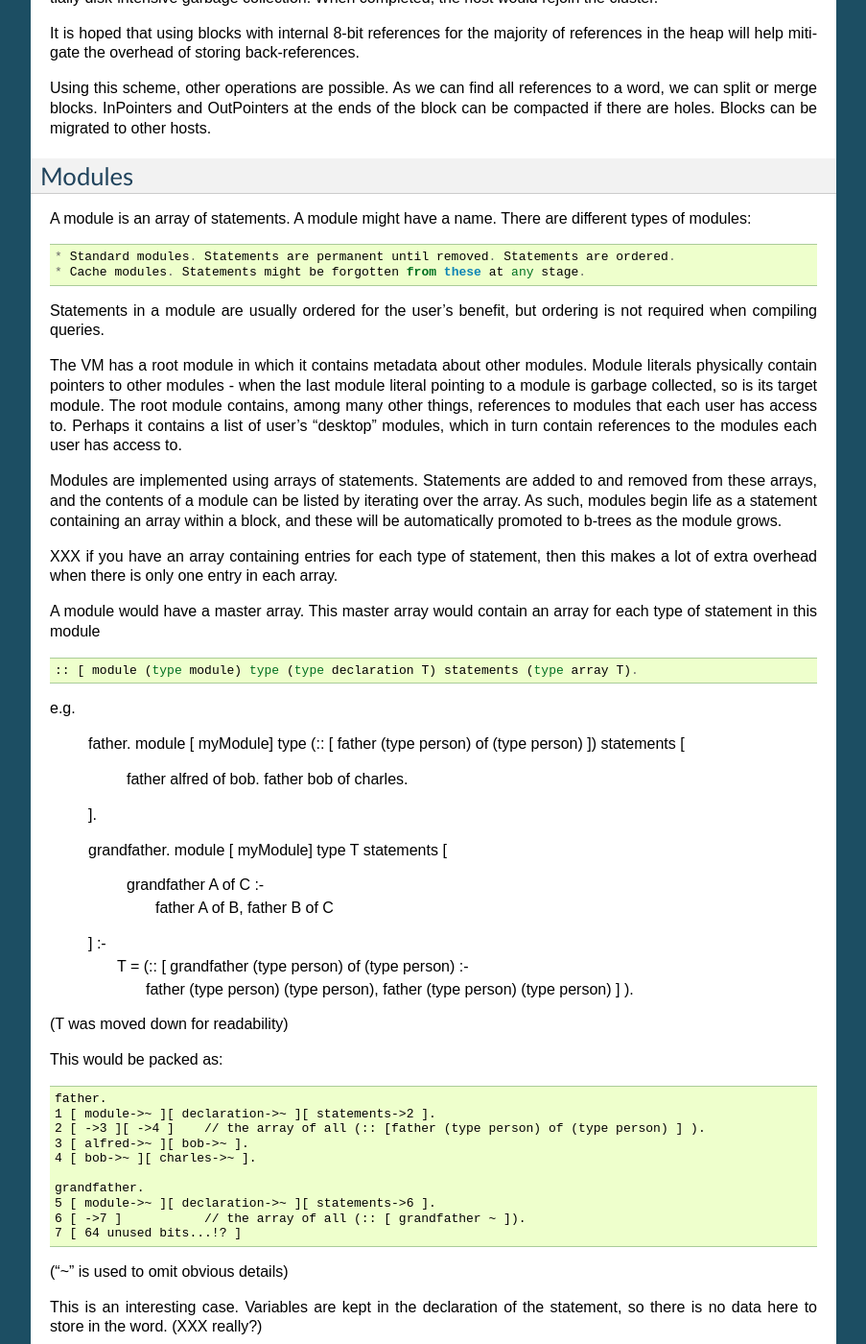
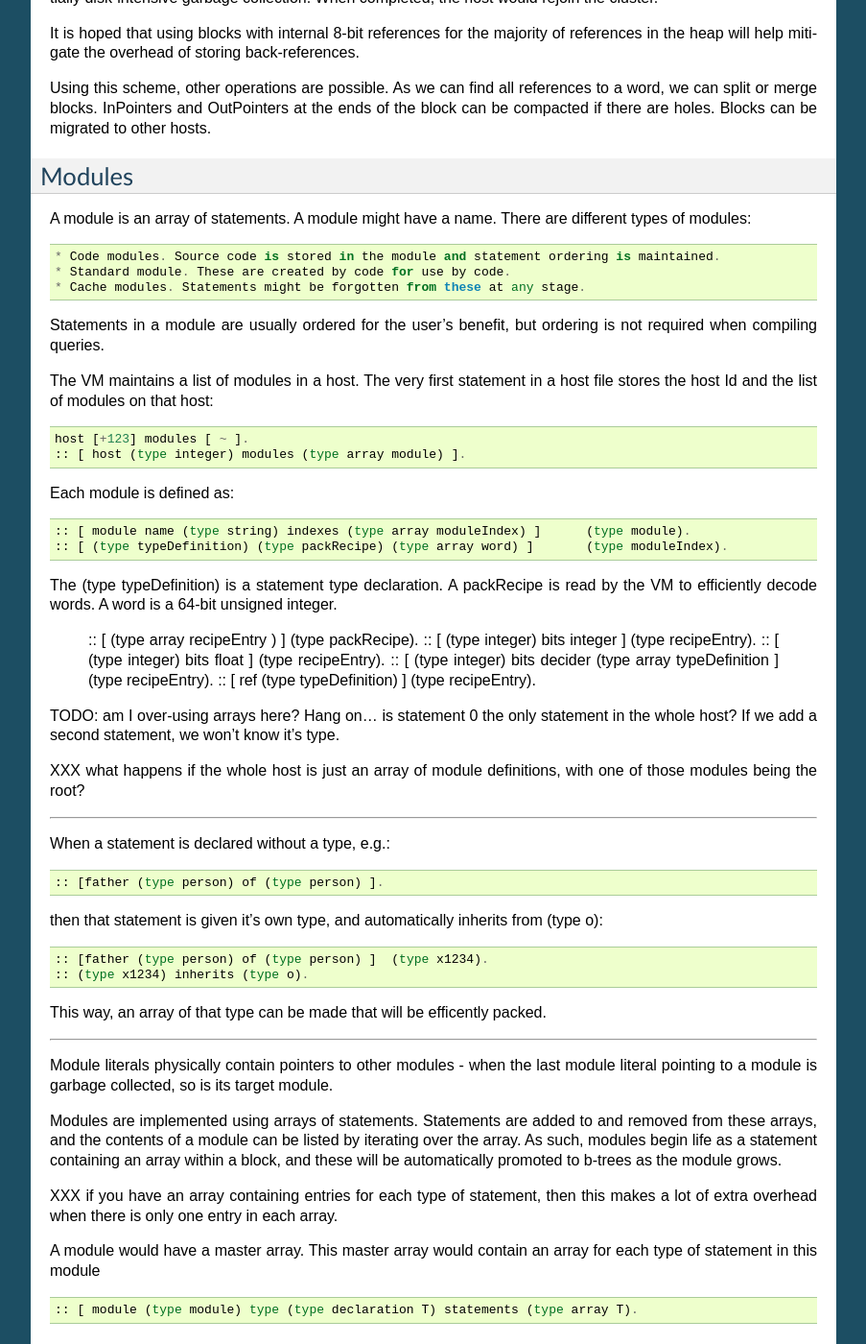
Before and after one commit to mikevdg/faish, a Sphinx documentation site: the page built from doc/notes/implementation.rst, in a window 1280 px wide and 1400 px high, scrolled down 4705 px. Shown: the whole window at 96% size, without its empty margins (198-1101 px from the left). Built offline with Sphinx 7.4.7, drawn with Linux system fonts in a browser that asks for light colours.

Commit message:
Update implementation.rst

```diff
--- a/doc/notes/implementation.rst
+++ b/doc/notes/implementation.rst
@@ -192,12 +192,50 @@ Modules
 
 A module is an array of statements. A module might have a name. There are different types of modules::
 
-* Standard modules. Statements are permanent until removed. Statements are ordered.
+* Code modules. Source code is stored in the module and statement ordering is maintained.
+* Standard module. These are created by code for use by code.
 * Cache modules. Statements might be forgotten from these at any stage.
 
 Statements in a module are usually ordered for the user's benefit, but ordering is not required when compiling queries.
 
-The VM has a root module in which it contains metadata about other modules. Module literals physically contain pointers to other modules - when the last module literal pointing to a module is garbage collected, so is its target module. The root module contains, among many other things, references to modules that each user has access to. Perhaps it contains a list of user's "desktop" modules, which in turn contain references to the modules each user has access to.
+The VM maintains a list of modules in a host. The very first statement in a host file stores the host Id and the list of modules on that host::
+
+     host [+123] modules [ ~ ].
+     :: [ host (type integer) modules (type array module) ].
+
+Each module is defined as::
+
+     :: [ module name (type string) indexes (type array moduleIndex) ]      (type module).
+     :: [ (type typeDefinition) (type packRecipe) (type array word) ]       (type moduleIndex).
+
+The (type typeDefinition) is a statement type declaration. A packRecipe is read by the VM to efficiently decode words. A word is a 64-bit unsigned integer.
+
+     :: [ (type array recipeEntry ) ]                                        (type packRecipe).
+     :: [ (type integer) bits integer ]                                      (type recipeEntry).
+     :: [ (type integer) bits float ]                                        (type recipeEntry).
+     :: [ (type integer) bits decider (type array typeDefinition ]           (type recipeEntry).
+     :: [ ref (type typeDefinition) ]                                        (type recipeEntry).
+
+TODO: am I over-using arrays here? Hang on... is statement 0 the only statement in the whole host? If we add a second statement, we won't know it's type.
+
+XXX what happens if the whole host is just an array of module definitions, with one of those modules being the root?
+
+----
+
+When a statement is declared without a type, e.g.::
+
+    :: [father (type person) of (type person) ].
+
+then that statement is given it's own type, and automatically inherits from (type o)::
+
+    :: [father (type person) of (type person) ]  (type x1234).
+    :: (type x1234) inherits (type o).
+
+This way, an array of that type can be made that will be efficently packed.
+
+----
+
+Module literals physically contain pointers to other modules - when the last module literal pointing to a module is garbage collected, so is its target module.
 
 Modules are implemented using arrays of statements. Statements are added to and removed from these arrays, and the contents of a module can be listed by iterating over the array. As such, modules begin life as a statement containing an array within a block, and these will be automatically promoted to b-trees as the module grows.
 
```
